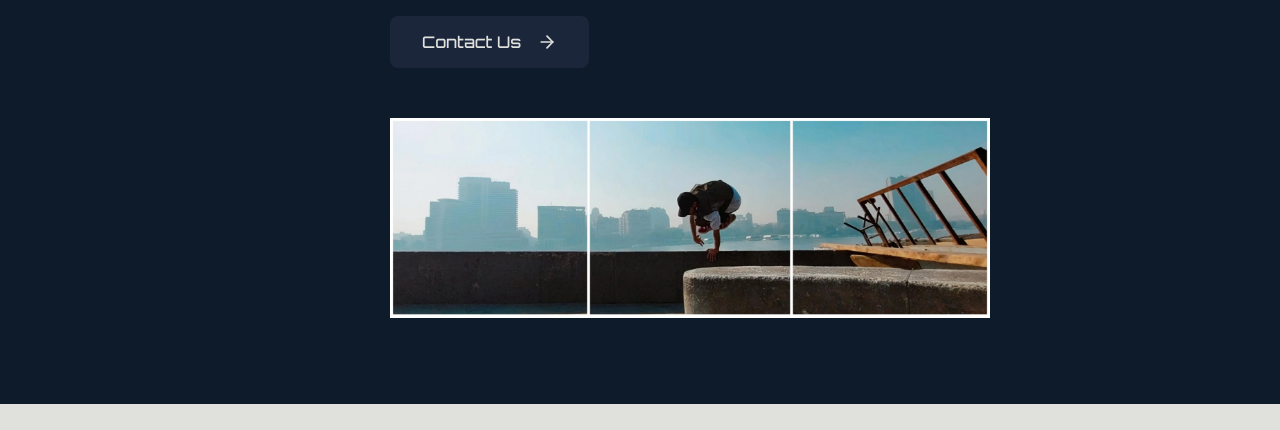
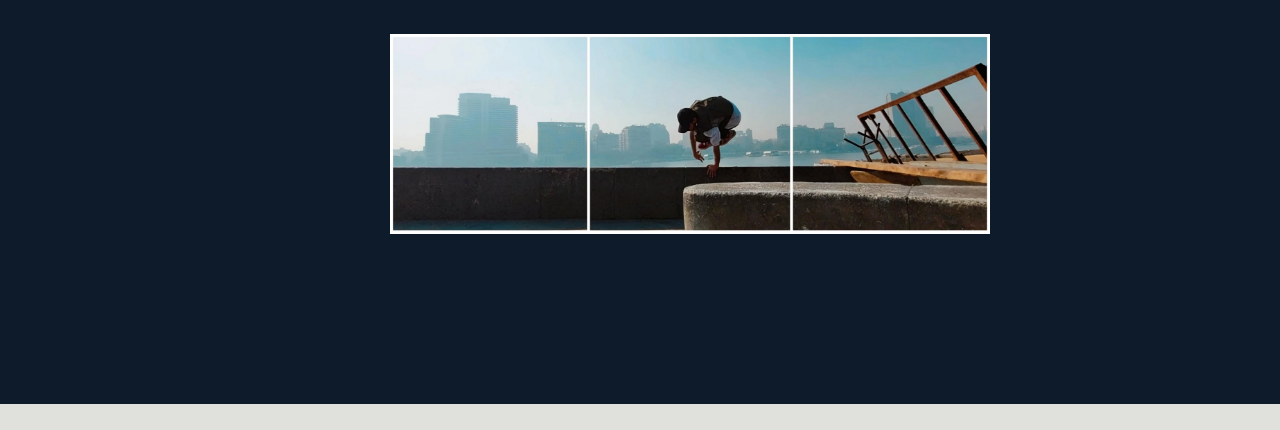
Before and after one commit to Vabryon/vabryon, a plain HTML site: page index.html in a window 1280 px wide. Shown: the part 1948-2378 px from the top of the page. Drawn offline with Linux system fonts and the light colour scheme.

Commit message:
Update index.html

```diff
--- a/index.html
+++ b/index.html
@@ -87,13 +87,6 @@
             <span class="social-name">Instagram</span>
           </a>
         </div>
-        <a href="contact.hmtl" class="contact-button">
-          <span>Contact Us</span>
-          <svg xmlns="http://www.w3.org/2000/svg" viewBox="0 0 24 24" fill="none" stroke="currentColor" stroke-width="2" stroke-linecap="round" stroke-linejoin="round">
-            <line x1="5" y1="12" x2="19" y2="12"></line>
-            <polyline points="12 5 19 12 12 19"></polyline>
-          </svg>
-        </a>
         <div class="contact-image-wrapper">
           <img src="Assets/Assets/footer-ab.jpg" alt="Connect With Us" class="contact-image">
           <div class="image-overlay"></div>
```
